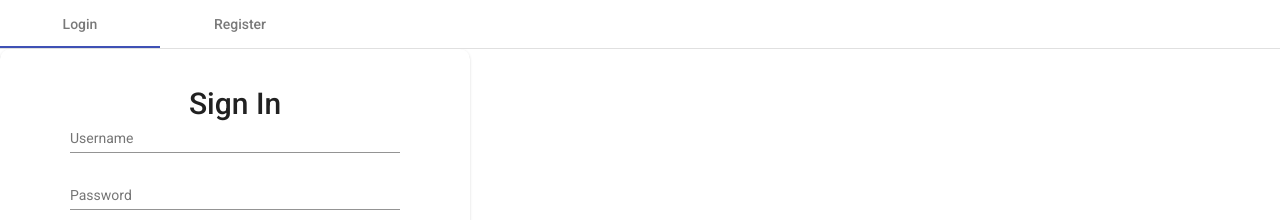
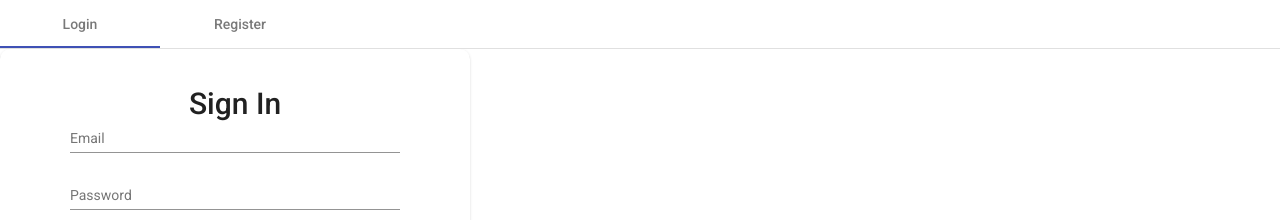
Before and after one commit to Nazzeya/deliverysystem, an Angular app in the folder newCLient/: page / in a window 1280 px wide. Shown: the top 220 px of the page. Built offline with nearby package versions, Linux system fonts and the light colour scheme.

Commit message:
fix auth

```diff
--- a/newCLient/src/app/login-page/login-page.component.html
+++ b/newCLient/src/app/login-page/login-page.component.html
@@ -7,7 +7,7 @@
 
         <mat-card-content>
             <mat-form-field class="example-full-width">
-                <input matInput placeholder="Username" [(ngModel)]="user.username">
+                <input matInput placeholder="Email" [(ngModel)]="user.email">
             </mat-form-field>
 
             <mat-form-field class="example-full-width">
--- a/newCLient/src/app/login-page/login-page.component.ts
+++ b/newCLient/src/app/login-page/login-page.component.ts
@@ -25,12 +25,12 @@ export class LoginPageComponent implements OnInit {
 
     const result = (await axios({
       method: 'post',
-      url: `http://localhost:3000/auth/login`,
+      url: `http://localhost:5000/api/login`,
       data: user
     })).data;
     console.log(result);
     this.authService.setUser({ user: result });
-    this.router.navigate(['feed']);
+    // this.router.navigate(['feed']);
 
 
 
--- a/newCLient/src/app/register-page/register-page.component.ts
+++ b/newCLient/src/app/register-page/register-page.component.ts
@@ -24,7 +24,7 @@ export class RegisterPageComponent implements OnInit {
 
     const result = (await axios({
       method: 'post',
-      url: `http://localhost:3000/auth/register`,
+      url: `http://localhost:5000/api/registration`,
       data: user
     })).data;
 
```
Also changed, not shown: newCLient/package.json (line endings or trailing spaces).
